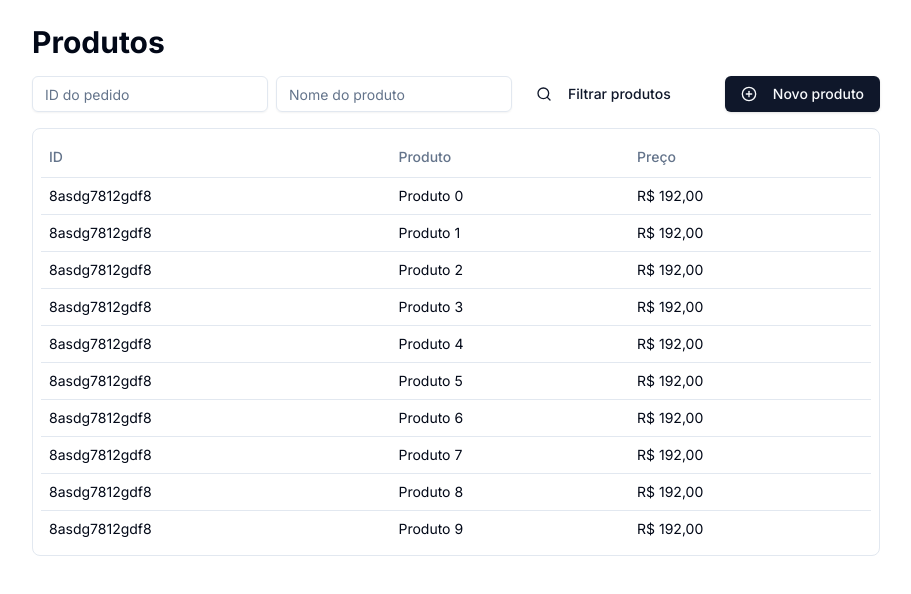
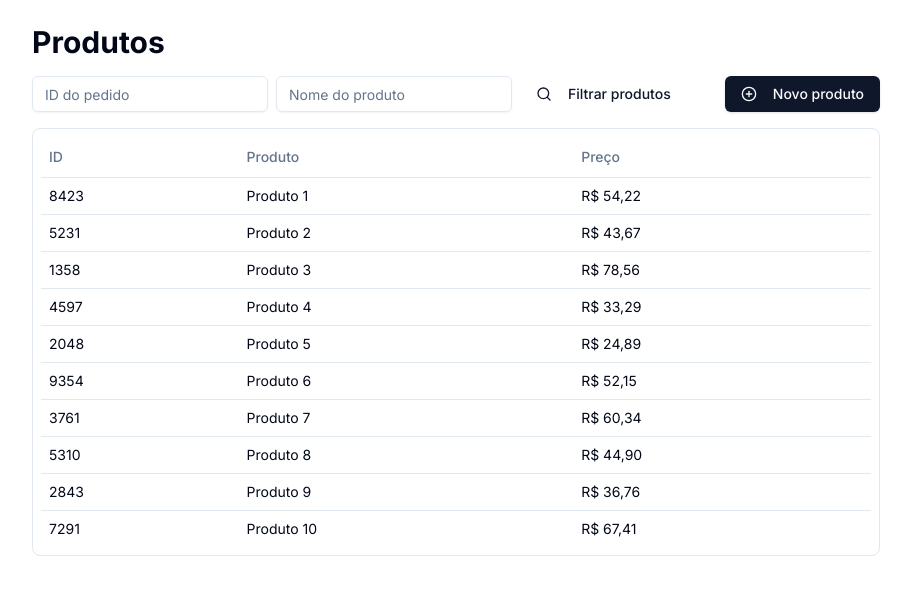
Before and after one commit to acesu1/url-http-state, a React app: page / in a window 1280 px wide. Shown: the top 594 px of the page, without its empty margins (184-1095 px from the left). Built offline with nearby package versions, Linux system fonts and the light colour scheme; the HTML template or start-up script is replaced by a standard one.

Commit message:
feat: list all products with react query

```diff
--- a/src/App.tsx
+++ b/src/App.tsx
@@ -2,6 +2,8 @@ import { PlusCircle, Search } from 'lucide-react'
 import { Input } from './components/ui/input'
 import { Label } from './components/ui/label'
 import { Button } from './components/ui/button'
+import { getProducts } from './data/products'
+
 import {
   Table,
   TableBody,
@@ -19,8 +21,14 @@ import {
   DialogTitle,
   DialogTrigger,
 } from '@/components/ui/dialog'
+import { useQuery } from '@tanstack/react-query'
 
 export function App() {
+  const { data: products } = useQuery({
+    queryKey: ['products'],
+    queryFn: getProducts,
+  })
+
   return (
     <div className="p-6 max-w-4xl mx-auto space-y-4">
       <h1 className="text-3xl font-bold">Produtos</h1>
@@ -81,12 +89,17 @@ export function App() {
             </TableRow>
           </TableHeader>
           <TableBody>
-            {Array.from({ length: 10 }).map((_, i) => {
+            {products?.map((product) => {
               return (
-                <TableRow key={i}>
-                  <TableCell>8asdg7812gdf8</TableCell>
-                  <TableCell>Produto {i}</TableCell>
-                  <TableCell>R$ 192,00</TableCell>
+                <TableRow key={product.id}>
+                  <TableCell>{product.id}</TableCell>
+                  <TableCell>{product.name}</TableCell>
+                  <TableCell>
+                    {new Intl.NumberFormat('pt-BR', {
+                      style: 'currency',
+                      currency: 'BRL',
+                    }).format(Number(product.price))}
+                  </TableCell>
                 </TableRow>
               )
             })}
```
